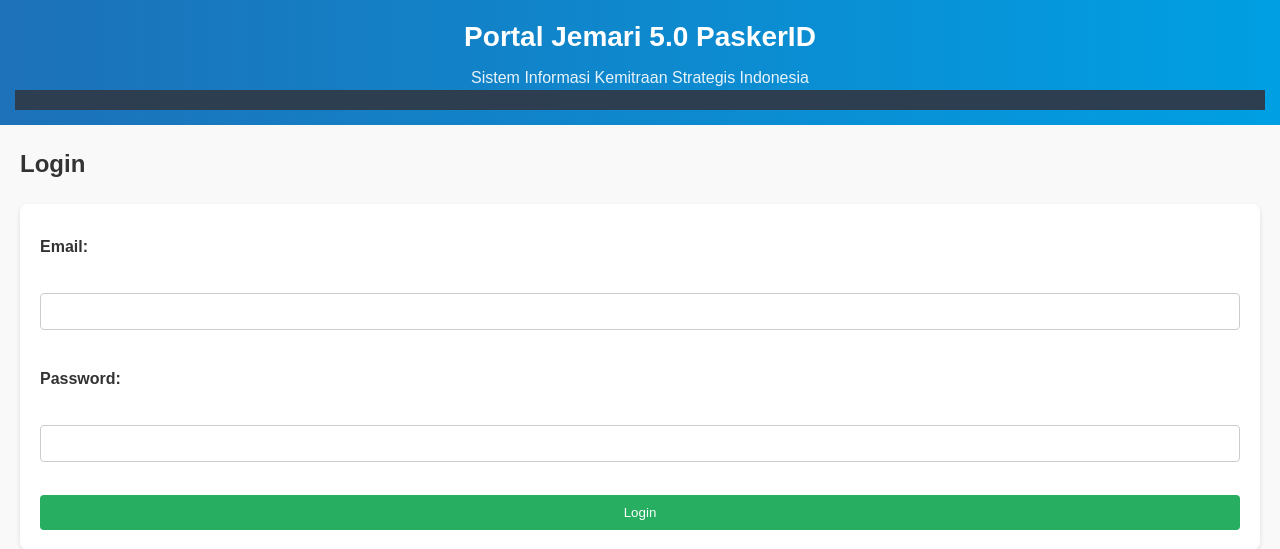
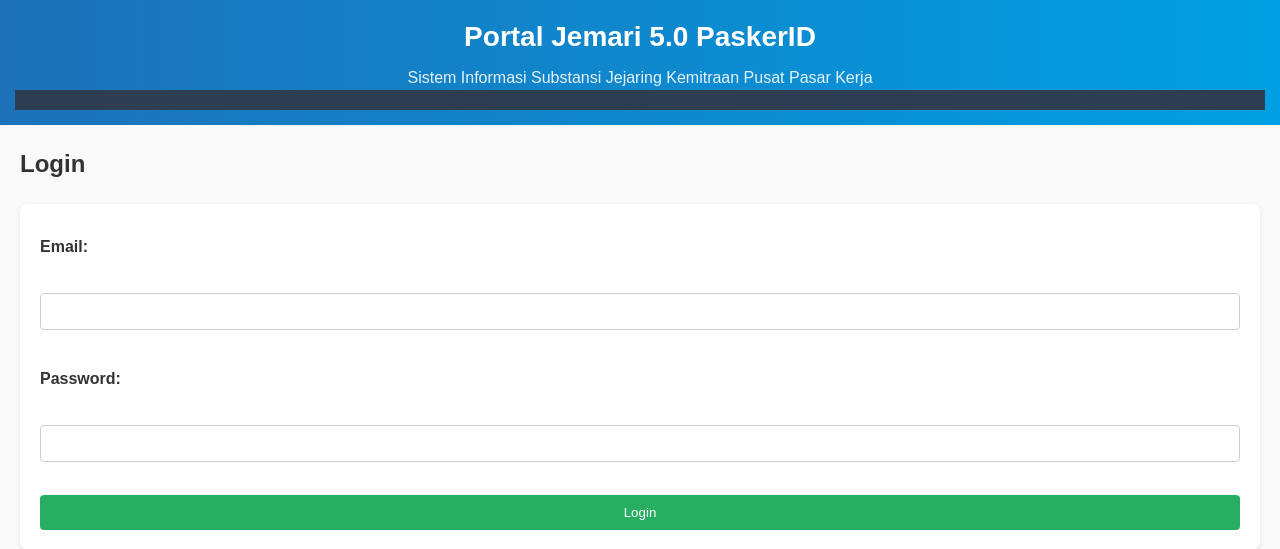
Before and after one commit to sanggapura/latsar, a PHP site: page /auth.php in a window 1280 px wide. Shown: the top 549 px of the page. Run offline with PHP 8.4, Linux system fonts and the light colour scheme.

Commit message:
pembaruan title

```diff
--- /dev/null
+++ b/percobaan.php
@@ -0,0 +1,2 @@
+<?php
+?>
--- a/views/header.php
+++ b/views/header.php
@@ -81,7 +81,7 @@ if (session_status() === PHP_SESSION_NONE) {
     <header class="main-header">
         <div class="title-container">
             <h1>Portal Jemari 5.0 PaskerID</h1>
-            <p>Sistem Informasi Kemitraan Strategis Indonesia</p>
+            <p>Sistem Informasi Substansi Jejaring Kemitraan Pusat Pasar Kerja</p>
         </div>
         <nav class="main-nav">
             <?php if (isset($_SESSION['user'])): ?>
```
